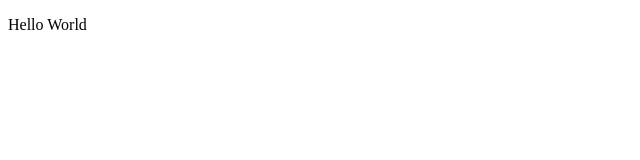
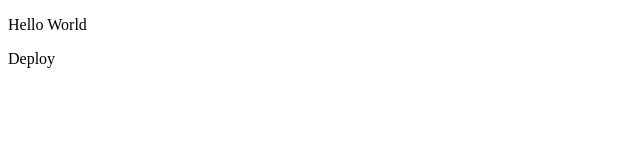
Before and after one commit to adrianasu/access-control, a website: page public/index.html in a window 1280 px wide. Shown: the full height of the page, 0-640 px from the left. Drawn offline with Linux system fonts and the light colour scheme.

Commit message:
Deploy to heroku

```diff
--- a/public/index.html
+++ b/public/index.html
@@ -8,6 +8,7 @@
 </head>
 <body>
     <p>Hello World</p>
+    <p>Deploy</p>
 
 </body>
 </html>
```
